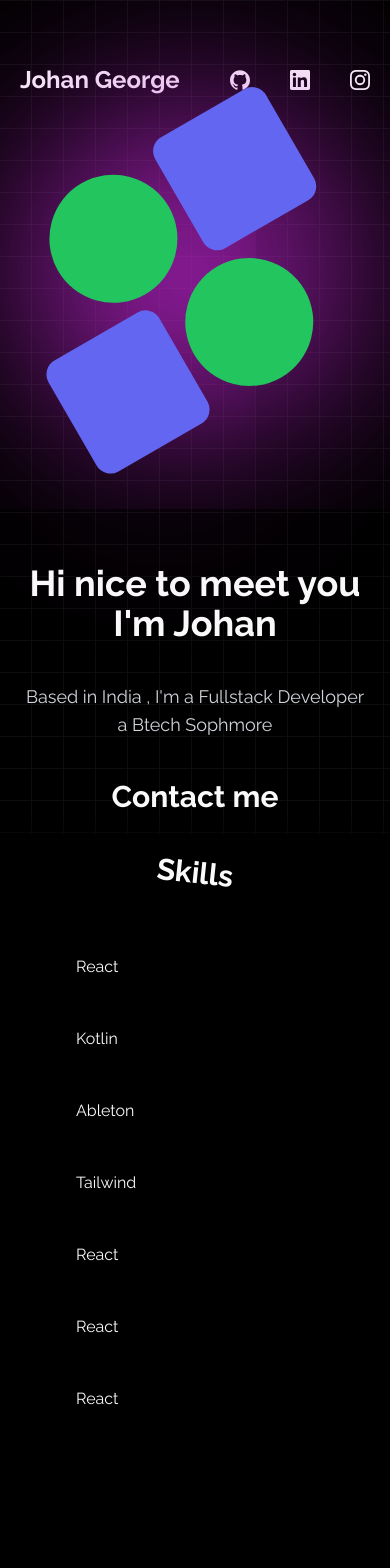
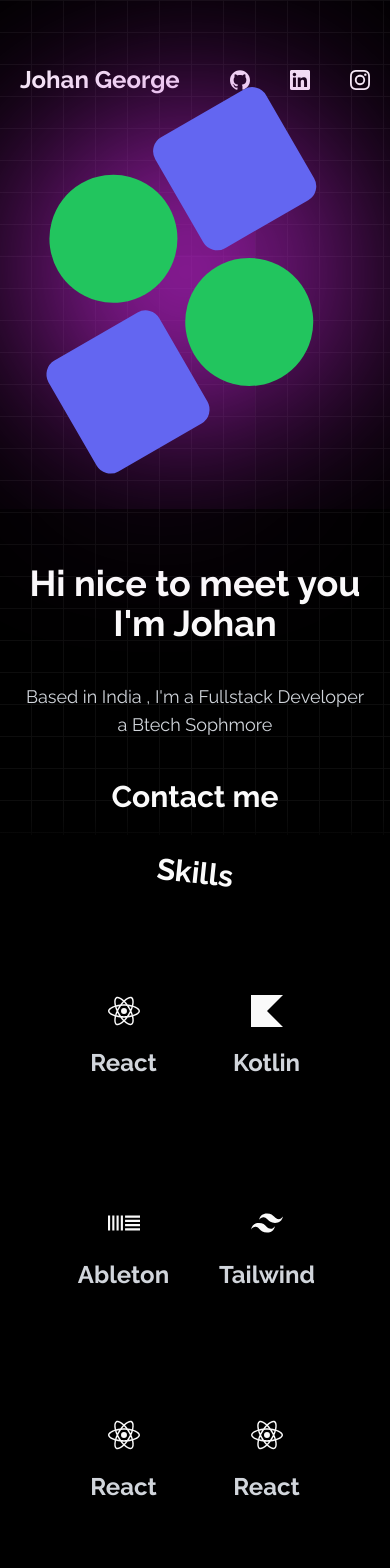
Before and after one commit to ft-johan/joG.github.io, a Next.js app in the folder jo/: page / in a window 390 px wide. Shown: the top 1568 px of the page. Built offline with nearby package versions, Linux system fonts and the light colour scheme.

Commit message:
hov complete

```diff
--- /dev/null
+++ b/jo/app/(home)/components/Projects.tsx
@@ -0,0 +1,7 @@
+import React from 'react'
+
+export default function Projects() {
+  return (
+    <div>k</div>
+  )
+}
--- a/jo/components/ui/card-hover-effect.tsx
+++ b/jo/components/ui/card-hover-effect.tsx
@@ -19,11 +19,14 @@ export const HoverEffect = ({
   return (
     <div
       className={cn(
-        "grid grid-cols-1 md:grid-cols-2  lg:grid-cols-3  py-10",
+        "grid grid-cols-2 md:grid-cols-2  lg:grid-cols-3  py-10",
         className
       )}
     >
-      {items.map((item, idx) => (
+      {items.map((item, idx) => {
+        const Icon = item.Icon;
+
+        return (
           <div
             key={idx}
             className="relative group  block p-2 h-full w-full"
@@ -48,12 +51,16 @@ export const HoverEffect = ({
               )}
             </AnimatePresence>
             <div className="rounded-md w-full p-4 overflow-hidden bg-black group-hover:ring-2 ring-green-500 relative transition-all z-20 duration-500">
-            <div>
-                <p className="">{item.text}</p>
+              <div className="py-10 z-50 relative space-y-5">
+                <Icon className="w-8 h-8 mx-auto"/>
+                <p className="text-2xl font-bold text-center text-gray-300">
+                  {item.text}
+                </p>
               </div>
             </div>
           </div>
-      ))}
+        );
+      })}
     </div>
   );
 };
```
Lines whose indentation alone changed are shown as unchanged.
